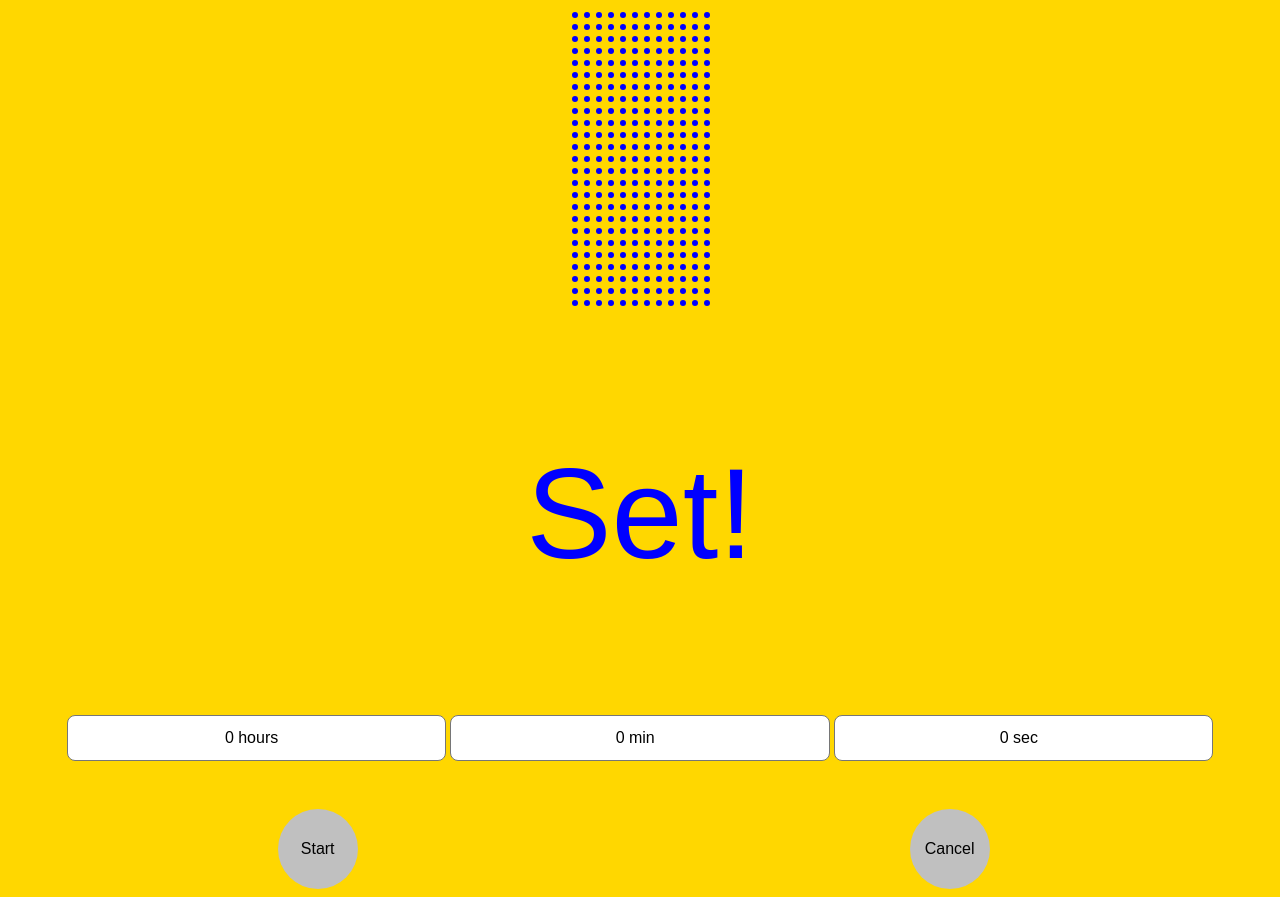
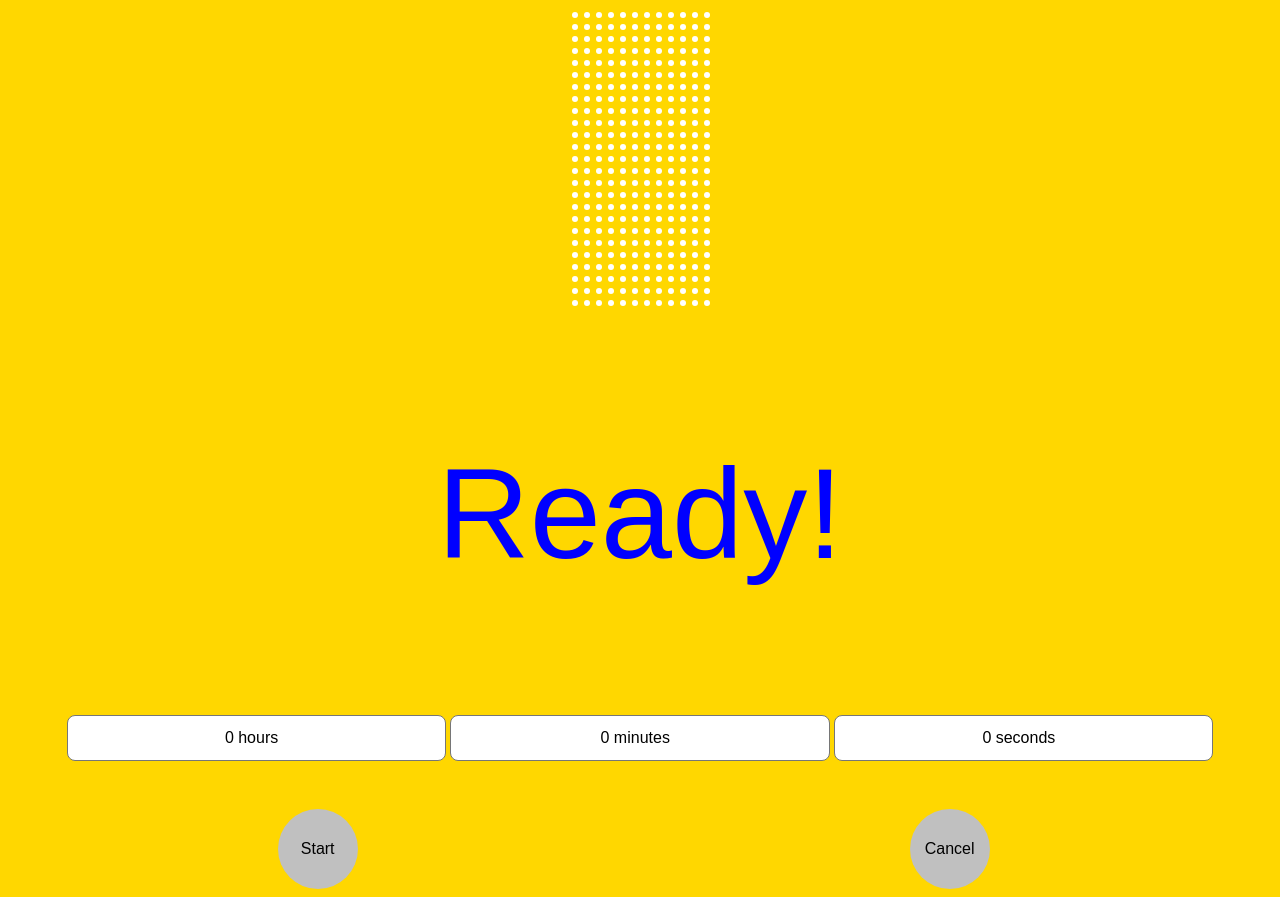
Before and after one commit to bahlezuma044-ITvarsity/Module-9-Assessment-1-, a plain HTML site: page index.html in a window 1280 px wide. Drawn offline with Linux system fonts and the light colour scheme.

Commit message:
Updated submission

```diff
--- a/index.html
+++ b/index.html
@@ -4,24 +4,21 @@
         <title>Countdown Timer</title>
         <meta charset="UTF-8">
         <meta name="viewport" content="width=device-width, initial-scale=1.0">
-            <link rel="stylesheet"  href="style.css">
+        <link rel="stylesheet" href="style.css">
     </head>
-
     <body>
         <div class="container">
             <svg id="progressBarContainer" width="144" height="300">
-
                 <defs>
                     <pattern id="pattern1" x="0" y="0" width="12" height="12" patternUnits="userSpaceOnUse">
-                        <circle cx="5" cy="5" r="3" stroke="0" fill="blue" />
+                        <circle cx="5" cy="5" r="3" stroke="0" fill="white"/>
                     </pattern>
                 </defs>
-
                 <rect id="progressBar" x="0" y="0" width="144" height="300" style="fill: url(#pattern1);" />
             </svg>
 
             <div id="clock">
-                    <p>Set!</p>
+                <p>Ready!</p>
             </div>
 
             <div id="content">
@@ -53,129 +50,129 @@
                 </select>
 
                 <select class="selector" id="minutes">
-                       <option value="0">0 min</option>
-                       <option value="1">1 min</option>
-                       <option value="2">2 min</option>
-                       <option value="3">3 min</option>
-                       <option value="4">4 min</option>
-                       <option value="5">5 min</option>
-                       <option value="6">6 min</option>
-                       <option value="7">7 min</option>
-                       <option value="8">8 min</option>
-                       <option value="9">9 min</option>
-                       <option value="10">10 min</option>
-                       <option value="11">11 min</option>
-                       <option value="12">12 min</option>
-                       <option value="13">13 min</option>
-                       <option value="14">14 min</option>
-                       <option value="15">15 min</option>
-                       <option value="16">16 min</option>
-                       <option value="17">17 min</option>
-                       <option value="18">18 min</option>
-                       <option value="19">19 min</option>
-                       <option value="20">20 min</option>
-                       <option value="21">21 min</option>
-                       <option value="22">22 min</option>
-                       <option value="23">23 min</option>
-                        <option value="24">24 min</option>
-                       <option value="25">25 min</option>
-                       <option value="26">26 min</option>
-                       <option value="27">27 min</option>
-                       <option value="28">28 min</option>
-                       <option value="29">29 min</option>
-                       <option value="30">30 min</option>
-                       <option value="31">31 min</option>
-                       <option value="32">32 min</option>
-                       <option value="33">33 min</option>
-                       <option value="34">34 min</option>
-                       <option value="35">35 min</option>
-                       <option value="36">36 min</option>
-                       <option value="37">37 min</option>
-                       <option value="38">38 min</option>
-                       <option value="39">39 min</option>
-                       <option value="40">40 min</option>
-                       <option value="41">41 min</option>
-                       <option value="42">42 min</option>
-                       <option value="43">43 min</option>
-                       <option value="44">44 min</option>
-                       <option value="45">45 min</option>
-                       <option value="46">46 min</option>
-                       <option value="47">47 min</option>
-                        <option value="48">48 min</option>
-                       <option value="49">49 min</option>
-                       <option value="50">50 min</option>
-                       <option value="51">51 min</option>
-                       <option value="52">52 min</option>
-                       <option value="53">53 min</option>
-                       <option value="54">54 min</option>
-                       <option value="55">55 min</option>
-                       <option value="56">56 min</option>
-                       <option value="57">57 min</option>
-                       <option value="58">58 min</option>
-                       <option value="59">59 min</option>
+                    <option value="0">0 minutes</option>
+                    <option value="1">1 minute</option>
+                    <option value="2">2 minutes</option>
+                    <option value="3">3 minutes</option>
+                    <option value="4">4 minutes</option>
+                    <option value="5">5 minutes</option>
+                    <option value="6">6 minutes</option>
+                    <option value="7">7 minutes</option>
+                    <option value="8">8 minutes</option>
+                    <option value="9">9 minutes</option>
+                    <option value="10">10 minutes</option>
+                    <option value="11">11 minutes</option>
+                    <option value="12">12 minutes</option>
+                    <option value="13">13 minutes</option>
+                    <option value="14">14 minutes</option>
+                    <option value="15">15 minutes</option>
+                    <option value="16">16 minutes</option>
+                    <option value="17">17 minutes</option>
+                    <option value="18">18 minutes</option>
+                    <option value="19">19 minutes</option>
+                    <option value="20">20 minutes</option>
+                    <option value="21">21 minutes</option>
+                    <option value="22">22 minutes</option>
+                    <option value="23">23 minutes</option>
+                    <option value="24">24 minutes</option>
+                    <option value="25">25 minutes</option>
+                    <option value="26">26 minutes</option>
+                    <option value="27">27 minutes</option>
+                    <option value="28">28 minutes</option>
+                    <option value="29">29 minutes</option>
+                    <option value="30">30 minutes</option>
+                    <option value="31">31 minutes</option>
+                    <option value="32">32 minutes</option>
+                    <option value="33">33 minutes</option>
+                    <option value="34">34 minutes</option>
+                    <option value="35">35 ninutes</option>
+                    <option value="36">36 Minutes</option>
+                    <option value="37">37 Minutes</option>
+                    <option value="38">38 Minutes</option>
+                    <option value="39">39 Minutes</option>
+                    <option value="40">40 Minutes</option>
+                    <option value="41">41 Minutes</option>
+                    <option value="42">42 Minutes</option>
+                    <option value="43">43 Minutes</option>
+                    <option value="44">44 Minutes</option>
+                    <option value="45">45 Minutes</option>
+                    <option value="46">46 Minutes</option>
+                    <option value="47">47 Minutes</option>
+                    <option value="48">48 Minutes</option>
+                    <option value="49">49 Minutes</option>
+                    <option value="50">50 Minutes</option>
+                    <option value="51">51 Minutes</option>
+                    <option value="52">52 Minutes</option>
+                    <option value="53">53 Minutes</option>
+                    <option value="54">54 Minutes</option>
+                    <option value="55">55 Minutes</option>
+                    <option value="56">56 Minutes</option>
+                    <option value="57">57 Minutes</option>
+                    <option value="58">58 Minutes</option>
+                    <option value="59">59 Minutes</option>
                 </select>
 
                 <select class="selector" id="seconds">
-                      <option value="0">0 sec</option>
-                       <option value="1">1 sec</option>
-                       <option value="2">2 sec</option>
-                       <option value="3">3 sec</option>
-                       <option value="4">4 sec</option>
-                       <option value="5">5 sec</option>
-                       <option value="6">6 sec</option>
-                       <option value="7">7 sec</option>
-                       <option value="8">8 sec</option>
-                       <option value="9">9 sec</option>
-                       <option value="10">10 sec</option>
-                       <option value="11">11 sec</option>
-                       <option value="12">12 sec</option>
-                       <option value="13">13 sec</option>
-                       <option value="14">14 sec</option>
-                       <option value="15">15 sec</option>
-                       <option value="16">16 sec</option>
-                       <option value="17">17 sec</option>
-                       <option value="18">18 sec</option>
-                       <option value="19">19 sec</option>
-                       <option value="20">20 sec</option>
-                       <option value="21">21 sec</option>
-                       <option value="22">22 sec</option>
-                       <option value="23">23 sec</option>
-                        <option value="24">24 sec</option>
-                       <option value="25">25 sec</option>
-                       <option value="26">26 sec</option>
-                       <option value="27">27sec</option>
-                       <option value="28">28 sec</option>
-                       <option value="29">29 sec</option>
-                       <option value="30">30 sec</option>
-                       <option value="31">31 sec</option>
-                       <option value="32">32 sec</option>
-                       <option value="33">33 sec</option>
-                       <option value="34">34 sec</option>
-                       <option value="35">35 sec</option>
-                       <option value="36">36 sec</option>
-                       <option value="37">37 sec</option>
-                       <option value="38">38 sec</option>
-                       <option value="39">39 sec</option>
-                       <option value="40">40 sec</option>
-                       <option value="41">41 sec</option>
-                       <option value="42">42 sec</option>
-                       <option value="43">43 sec</option>
-                       <option value="44">44 sec</option>
-                       <option value="45">45 sec</option>
-                       <option value="46">46 sec</option>
-                       <option value="47">47 sec</option>
-                        <option value="48">48 sec</option>
-                       <option value="49">49 sec</option>
-                       <option value="50">50 sec</option>
-                       <option value="51">51 sec</option>
-                       <option value="52">52 sec</option>
-                       <option value="53">53 sec</option>
-                       <option value="54">54 sec</option>
-                       <option value="55">55 sec</option>
-                       <option value="56">56 sec</option>
-                       <option value="57">57 sec</option>
-                       <option value="58">58 sec</option>
-                       <option value="59">59 sec</option>
+                    <option value="0">0 seconds</option>
+                    <option value="1">1 second</option>
+                    <option value="2">2 seconds</option>
+                    <option value="3">3 seconds</option>
+                    <option value="4">4 seconds</option>
+                    <option value="5">5 seconds</option>
+                    <option value="6">6 seconds</option>
+                    <option value="7">7 seconds</option>
+                    <option value="8">8 seconds</option>
+                    <option value="9">9 seconds</option>
+                    <option value="10">10 seconds</option>
+                    <option value="11">11 seconds</option>
+                    <option value="12">12 seconds</option>
+                    <option value="13">13 seconds</option>
+                    <option value="14">14 seconds</option>
+                    <option value="15">15 seconds</option>
+                    <option value="16">16 seconds</option>
+                    <option value="17">17 seconds</option>
+                    <option value="18">18 seconds</option>
+                    <option value="19">19 seconds</option>
+                    <option value="20">20 seconds</option>
+                    <option value="21">21 seconds</option>
+                    <option value="22">22 seconds</option>
+                    <option value="23">23 seconds</option>
+                    <option value="24">24 seconds</option>
+                    <option value="25">25 seconds</option>
+                    <option value="26">26 seconds</option>
+                    <option value="27">27 seconds</option>
+                    <option value="28">28 seconds</option>
+                    <option value="29">29 seconds</option>
+                    <option value="30">30 seconds</option>
+                    <option value="31">31 seconds</option>
+                    <option value="32">32 seconds</option>
+                    <option value="33">33 seconds</option>
+                    <option value="34">34 seconds</option>
+                    <option value="35">35 seconds</option>
+                    <option value="36">36 seconds</option>
+                    <option value="37">37 seconds</option>
+                    <option value="38">38 seconds</option>
+                    <option value="39">39 seconds</option>
+                    <option value="40">40 seconds</option>
+                    <option value="41">41 seconds</option>
+                    <option value="42">42 seconds</option>
+                    <option value="43">43 seconds</option>
+                    <option value="44">44 seconds</option>
+                    <option value="45">45 seconds</option>
+                    <option value="46">46 seconds</option>
+                    <option value="47">47 seconds</option>
+                    <option value="48">48 seconds</option>
+                    <option value="49">49 seconds</option>
+                    <option value="50">50 seconds</option>
+                    <option value="51">51 seconds</option>
+                    <option value="52">52 seconds</option>
+                    <option value="53">53 seconds</option>
+                    <option value="54">54 seconds</option>
+                    <option value="55">55 seconds</option>
+                    <option value="56">56 seconds</option>
+                    <option value="57">57 seconds</option>
+                    <option value="58">58 seconds</option>
+                    <option value="59">59 seconds</option>
                 </select>
             </div>
 
@@ -188,14 +185,13 @@
                 </div>
             </div>
 
-
         </div>
 
         <script>
             document.getElementById("start").addEventListener('click', startTimer);
             document.getElementById("cancel").addEventListener('click', cancelledButtonPressed);
 
-              var starttime;
+            var startTime;
             var endTime;
             var origTimePeriod;
             var newTimePeriod;
@@ -204,9 +200,9 @@
 
             function startTimer(){
                 cancelled = false;
+
                 startTime = new Date();
                 endTime = getEndTime();
-
 
                 origTimePeriod = endTime.getTime() - startTime.getTime();
                 newTimePeriod = origTimePeriod;
@@ -215,9 +211,9 @@
             }
 
             function displayCountdown(){
-                  var timeLeft = msToTime(newTimePeriod);
+                var timeleft = msToTime(newTimePeriod);
 
-                document.getElementById("clock").innerHTML = `<p>${timeLeft["hours"]}h ${timeLeft["minutes"]}m ${timeLeft["seconds"]}s </p>`;
+                document.getElementById("clock").innerHTML = `<p>${timeleft["hours"]}h ${timeleft["minutes"]}m ${timeleft["seconds"]}s</p>`;
 
                 var newHeight = Math.floor(newTimePeriod / origTimePeriod * 100) * 3;
                 document.getElementById("progressBar").setAttribute("height", newHeight);
@@ -235,13 +231,13 @@
             }
 
             function msToTime(milliseconds){
-                  var mHour  = 1000 * 60 * 60;
+                var mHour = 1000 * 60 * 60;
                 var mMinute = 1000 * 60;
                 var mSecond = 1000;
 
                 var hours = Math.floor(milliseconds / mHour);
                 var minutes = Math.floor((milliseconds % mHour) / mMinute);
-                  var seconds = Math.floor((milliseconds % mMinute) / mSecond);
+                var seconds = Math.floor((milliseconds % mMinute) /  mSecond);
 
                 var time = [];
                 time["hours"] = hours;
@@ -260,7 +256,7 @@
 
                 dt.setHours(dt.getHours() + hours);
                 dt.setMinutes(dt.getMinutes() + minutes);
-                 dt.getSeconds(dt.getSeconds() + seconds);
+                dt.setSeconds(dt.getSeconds() + seconds);
                 return dt;
             }
         </script>
```
Lines whose indentation alone changed are shown as unchanged.
